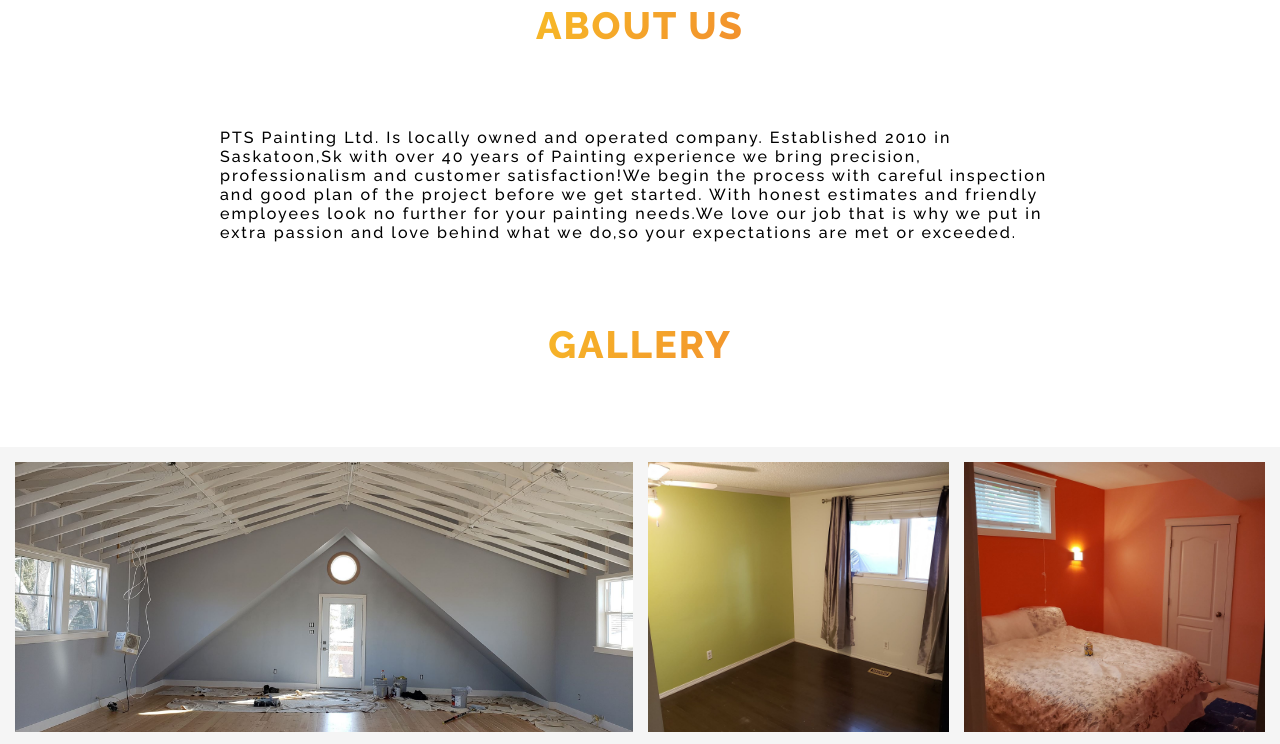
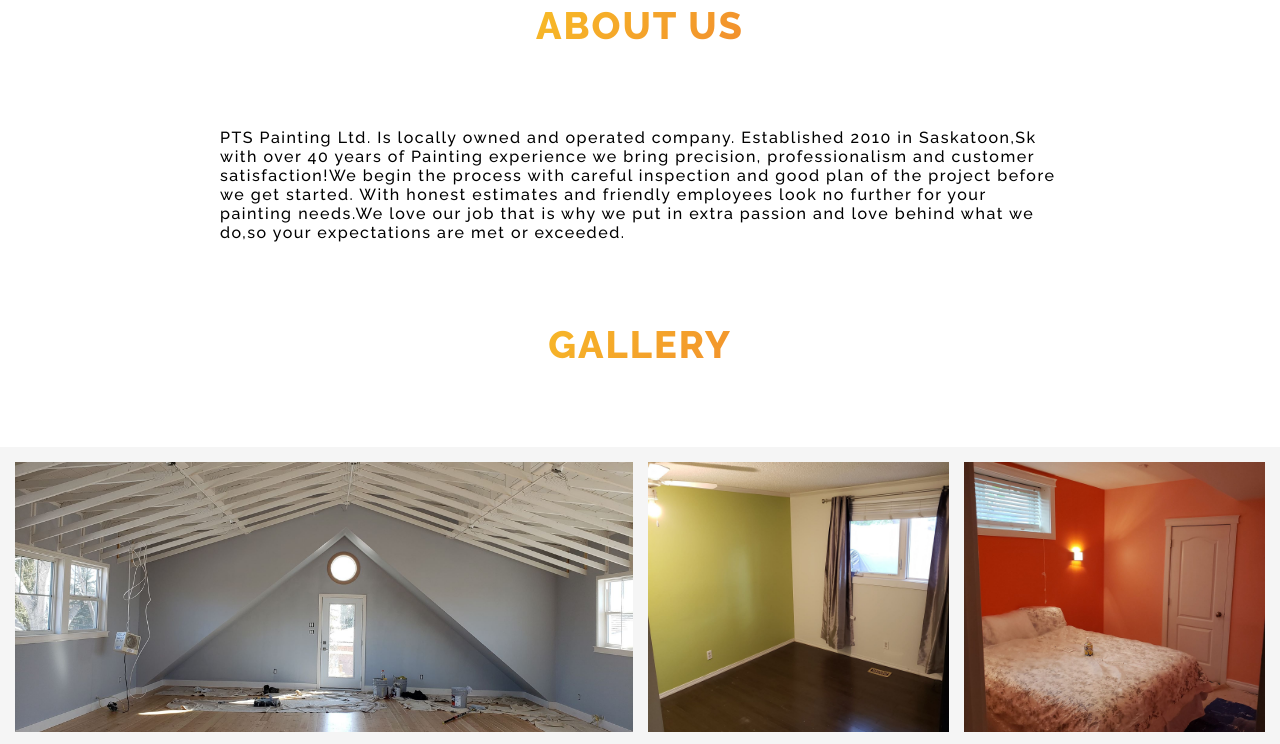
Before and after one commit to RatkoG/PTSPainting-site, a website: page dist/index.html in a window 1280 px wide. Shown: the part 1914-2658 px from the top of the page. Drawn offline with Linux system fonts and the light colour scheme.

Commit message:
paragraph

```diff
--- a/scss/_layout.scss
+++ b/scss/_layout.scss
@@ -99,7 +99,7 @@
   padding: 0 15rem;
   text-align: start;
   font-size: 1.6rem;
-  letter-spacing: .2rem;
+  letter-spacing: 1.5px;
   font-weight: 500;
 }
 
@@ -220,8 +220,6 @@
       transition: color 0.2s ease-out 0s;
     }
   }
-
-  &__copyright {}
 }
 
 // @media (min-width: 1000px) {
```
Also changed, not shown: dist/css/main.css.
